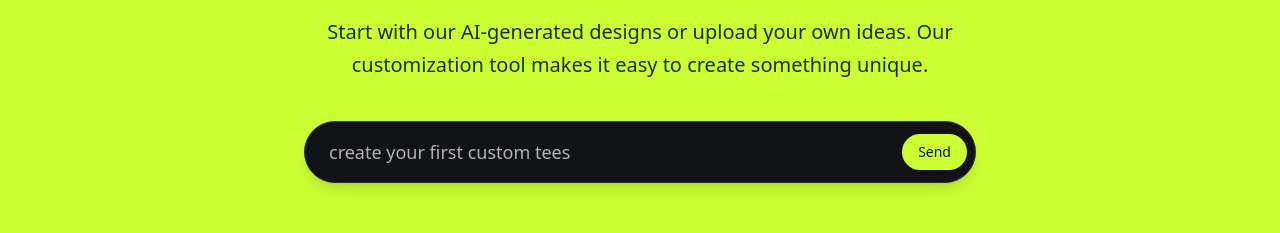
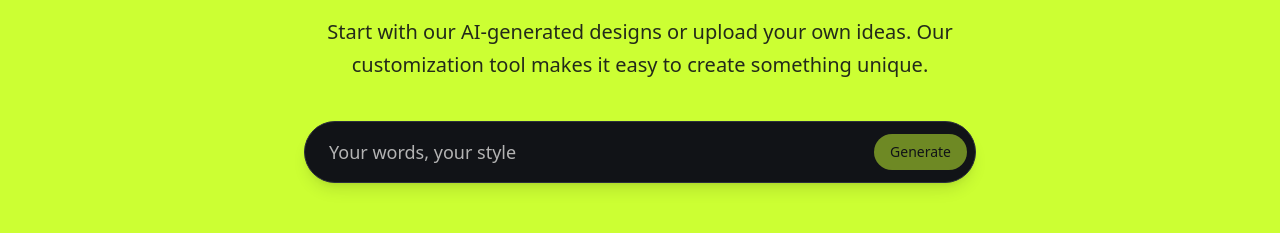
Before and after one commit to viswaasc/Tee-rificU, a React (Vite) app: page / in a window 1280 px wide. Shown: the part 1433-1666 px from the top of the page. Built offline with nearby package versions, Linux system fonts and the light colour scheme.

Commit message:
Update vite.config.js base path and deploy script

```diff
--- a/src/components/CallToAction.tsx
+++ b/src/components/CallToAction.tsx
@@ -1,7 +1,41 @@
+"use client";
+
+import { useState } from "react";
 import { Button } from "@/components/ui/button";
-import { Eye, Brush } from "lucide-react";
 
 const CallToAction = () => {
+  const [input, setInput] = useState("");
+  const [imageUrl, setImageUrl] = useState<string | null>(null);
+  const [loading, setLoading] = useState(false);
+
+  const handleGenerate = async () => {
+    if (!input) return;
+    setLoading(true);
+    setImageUrl(null);
+
+    try {
+      // Call your Outsystems REST API
+      const res = await fetch(
+        `https://personal-he2qwpjy.outsystemscloud.com/Teerificu/rest/GenImages/Generate?Prompt=${encodeURIComponent(
+          input
+        )}`
+      );
+
+      if (!res.ok) throw new Error("Failed to generate image");
+
+      // API gives image as raw output (blob)
+      const blob = await res.blob();
+      const url = URL.createObjectURL(blob);
+
+      setImageUrl(url);
+    } catch (err) {
+      console.error(err);
+      alert("Something went wrong while generating the image");
+    } finally {
+      setLoading(false);
+    }
+  };
+
   return (
     <section className="bg-primary py-20 px-4">
       <div className="container mx-auto text-center">
@@ -14,21 +48,35 @@ const CallToAction = () => {
           makes it easy to create something unique.
         </p>
 
-        <div className="flex justify-center items-center max-w-2xl mx-auto">
+        <div className="flex justify-center items-center max-w-2xl mx-auto mb-8">
           <div className="relative w-full bg-background rounded-full border border-input shadow-lg overflow-hidden">
             <input
               type="text"
-              placeholder="create your first custom tees"
-              className="w-full px-6 py-4 pr-16 text-lg bg-transparent border-0 outline-none focus:ring-0 placeholder:text-muted-foreground"
+              value={input}
+              onChange={(e) => setInput(e.target.value)}
+              placeholder="Your words, your style"
+              className="w-full px-6 py-4 pr-24 text-lg bg-transparent border-0 outline-none focus:ring-0 placeholder:text-muted-foreground"
             />
             <Button
               size="sm"
+              onClick={handleGenerate}
+              disabled={loading || !input}
               className="absolute right-2 top-1/2 transform -translate-y-1/2 rounded-full px-4 py-2 bg-primary text-primary-foreground hover:bg-primary/90"
             >
-              Send
+              {loading ? "Generating..." : "Generate"}
             </Button>
           </div>
         </div>
+
+        {imageUrl && (
+          <div className="mt-8 flex justify-center">
+            <img
+              src={imageUrl}
+              alt="Generated T-shirt design"
+              className="rounded-lg shadow-lg max-w-full h-auto"
+            />
+          </div>
+        )}
       </div>
     </section>
   );
```
